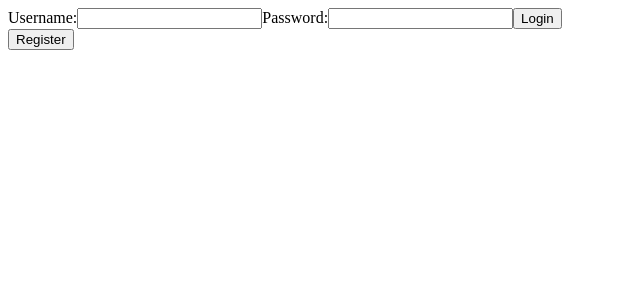
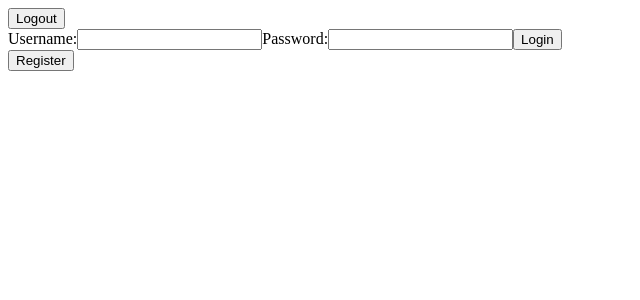
Before and after one commit to TKanter92/E-Commerce-React, a React (Create React App) app: page / in a window 1280 px wide. Shown: the top 300 px of the page, without its empty margins (0-640 px from the left). Built offline with nearby package versions, Linux system fonts and the light colour scheme.

Commit message:
Set jwt token and added logout button to remove JWT token

```diff
--- a/package.json
+++ b/package.json
@@ -10,6 +10,8 @@
     "jwt-decode": "^3.1.2",
     "react": "^17.0.2",
     "react-dom": "^17.0.2",
+    "react-modal": "^3.14.3",
+    "react-responsive-modal": "^6.1.0",
     "react-router": "^5.2.1",
     "react-router-dom": "^5.3.0",
     "react-scripts": "4.0.3",
--- a/src/components/Login/Login.jsx
+++ b/src/components/Login/Login.jsx
@@ -45,7 +45,9 @@ class Login  extends Component {
         try{
             let response= await axios.post("https://localhost:44394/api/authentication/login/", credentials);
             console.log(response);
-            this.state.jwt= response;
+            // this.state.jwt= response;
+            localStorage.setItem('token', response.token);
+
         }
         catch{
             console.log("Unsuccessful Login");
--- a/src/components/NavBar/NavBar.jsx
+++ b/src/components/NavBar/NavBar.jsx
@@ -1,21 +1,44 @@
-import React from 'react';
+import React, { Component } from 'react';
+import ReactDOM from 'react-dom';
+import Login from '../Login/Login';
+import { Modal } from 'react-responsive-modal';
+import 'react-responsive-modal/styles.css'
 
 
-const NavigationBar = ({ user }) => {
-    return(
+class NavBar extends Component {
+  constructor(props) {
+    super(props);
+    this.state = {
+      user: props.user,
 
-        <React.Fragment>
-       {/* <div>
-         <Link to= '/'>Home</Link>
-        </div>
-        <div>
-        <Link to= '/login'>Login</Link>
-      </div>
-        <div>
-           <Link to= '/shoppingcart'>Shopping Cart</Link>
-       </div> */}
-       </React.Fragment>
-    )
+     }
+  }
+
+
+  logoutUser =(event) =>{
+    localStorage.removeItem('token');
+    console.log("Logged Out")
+    console.log(localStorage);
+  }
+
+
+  render() {
+    const user = this.state.user;
+    return (
+
+      <React.Fragment>
+
+
+          {/* <button onClick = {this.onClickButton} >Login</button> */}
+           <button type="button" onClick = {() => this.logoutUser()}>Logout</button>
+
+
+
+
+
+      </React.Fragment>
+     );
+  }
 }
 
-export default NavigationBar;
+export default NavBar;
```
Also changed, not shown: 1 other file (tests, documents, lock files or other folders).
